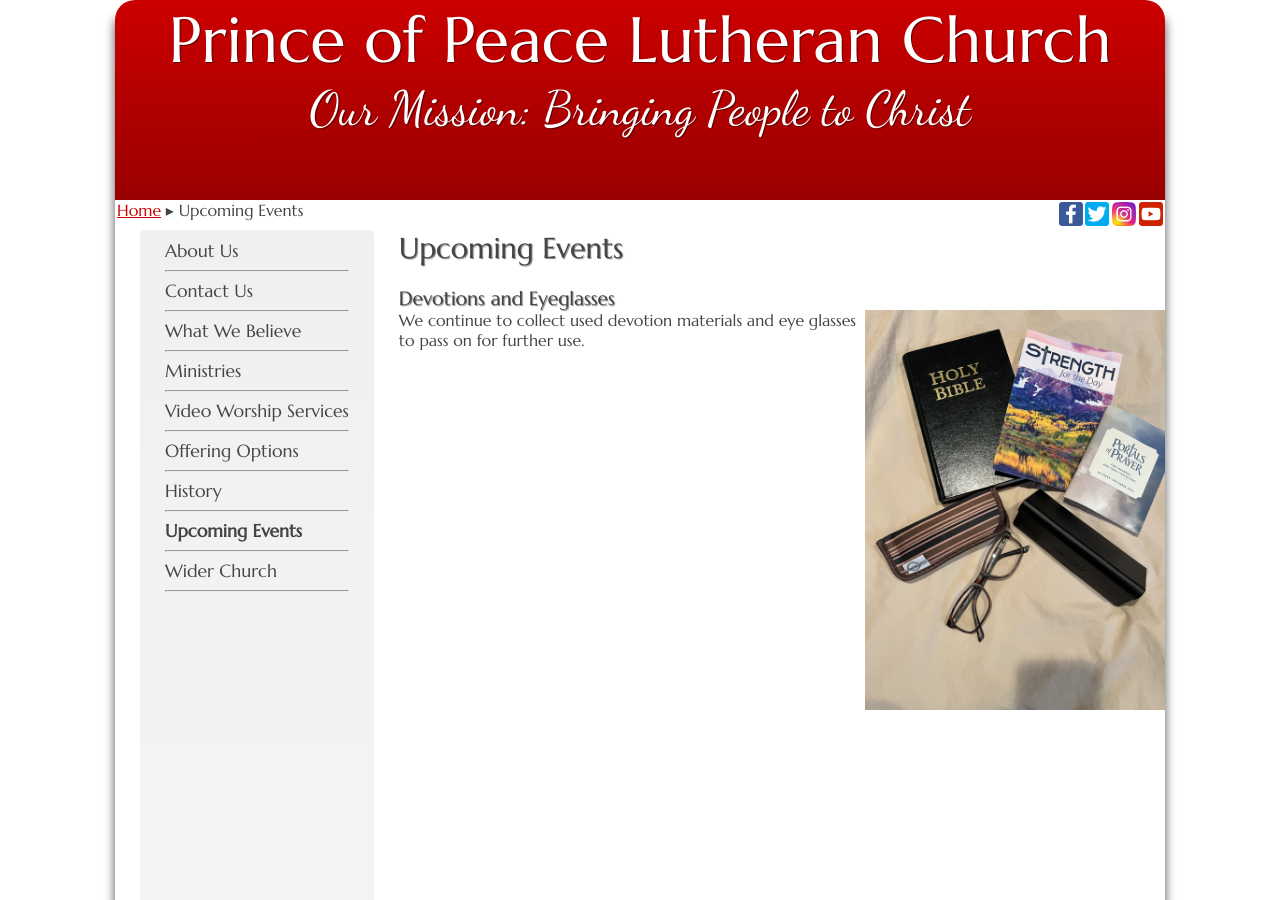
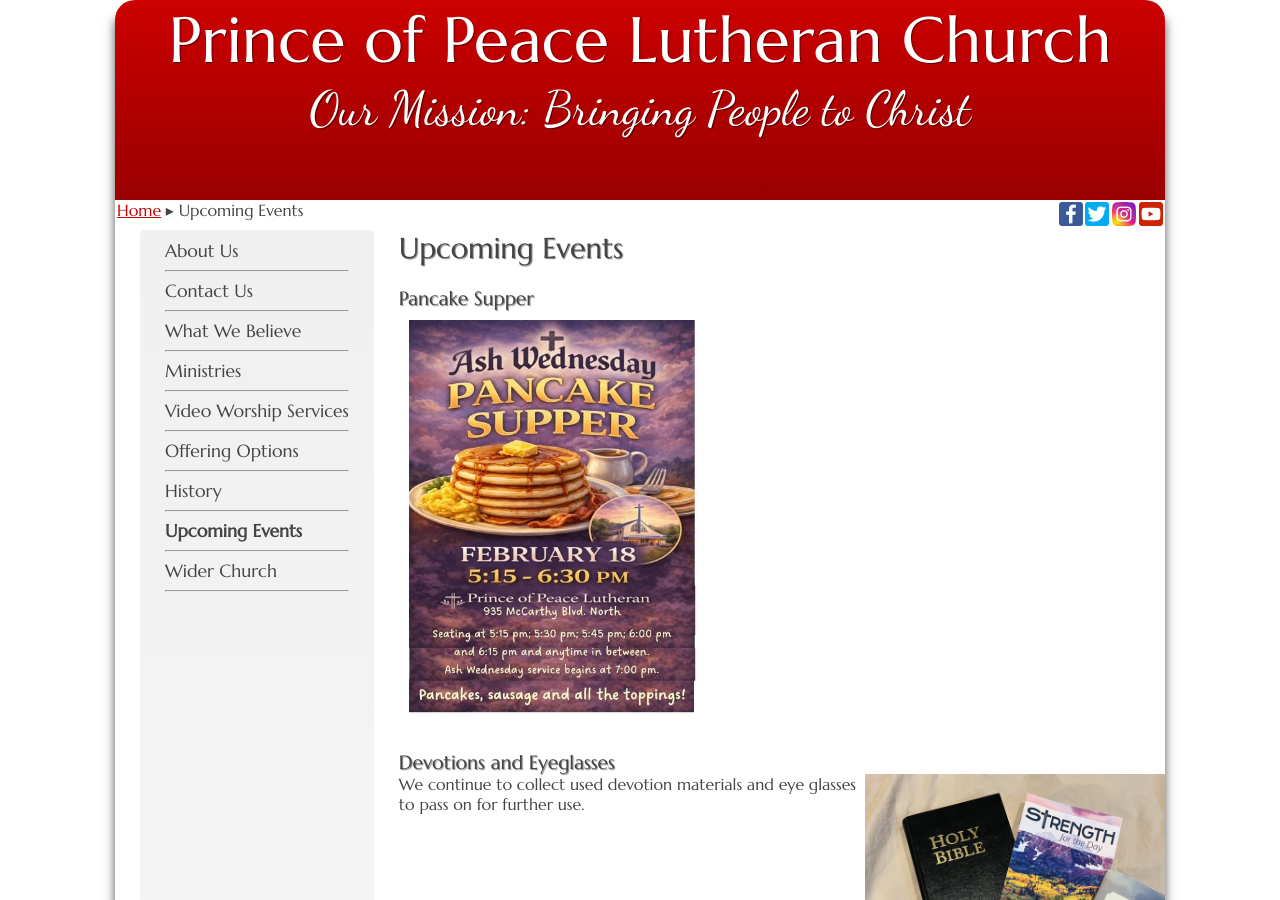
Before and after one commit to weslowsk/princeofpeace, a Jekyll site: the page built from events.html, in a window 1280 px wide and 900 px high. Built offline with Jekyll 4.4.1, drawn with Linux system fonts in a browser that asks for light colours.

Commit message:
add image and text for pancake supper

```diff
--- a/events.html
+++ b/events.html
@@ -8,6 +8,15 @@ order: 8
 <h1>Upcoming Events</h1>
 <br/>
 
+<h2>Pancake Supper</h2>
+<img src="{{site.baseurl}}/images/pancake supper.jpg" width="300" alt="" style="float: left">
+<p>
+
+</p>
+<br/><br/><br/><br/><br/><br/><br/><br/><br/><br/>
+<br/><br/><br/><br/><br/><br/><br/><br/><br/><br/>
+<br/><br/>
+
 <h2>Devotions and Eyeglasses</h2>
 <img src="{{site.baseurl}}/images/devotions_glasses.png" width="300" alt="" style="float: right">
 <p>
```
Also changed, not shown: images/pancake supper.jpg (added).
